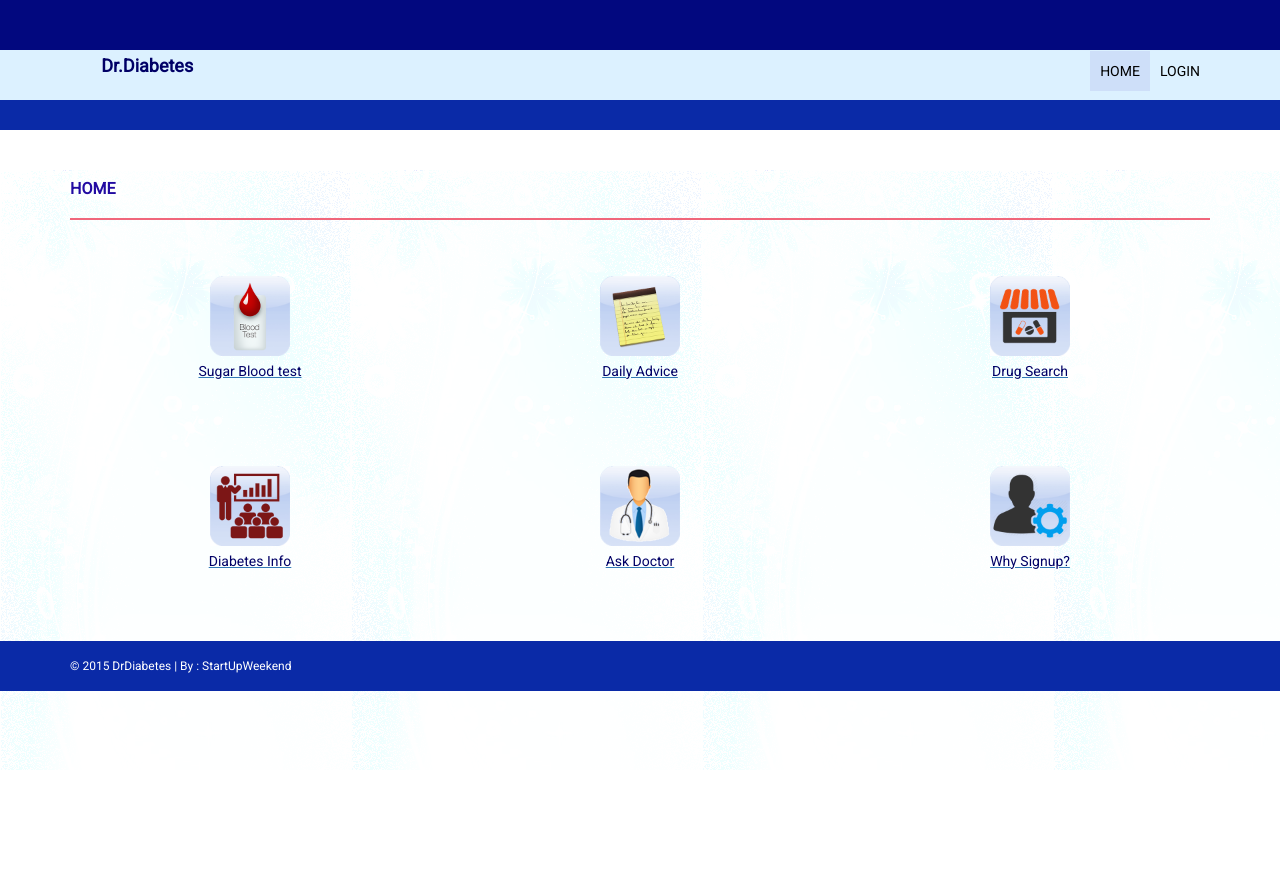
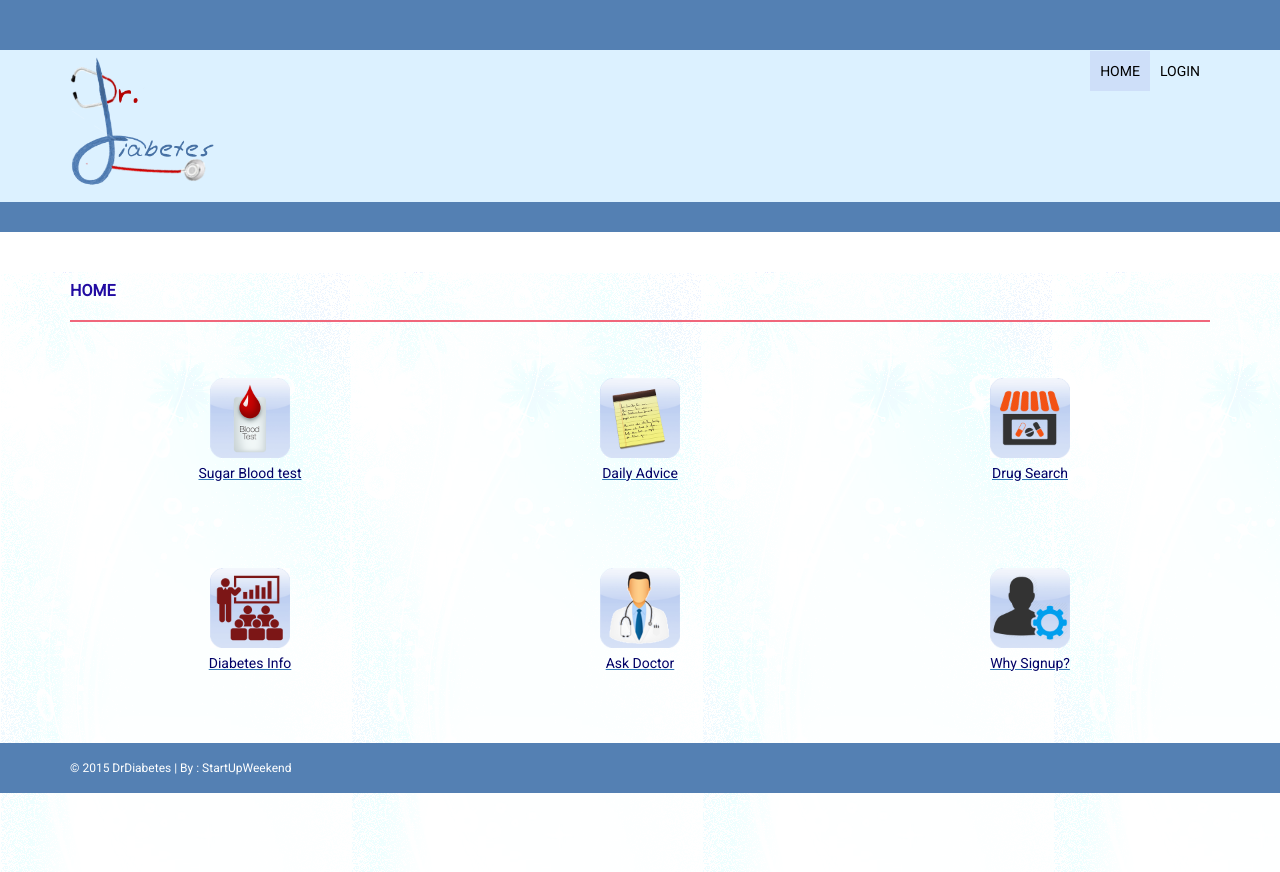
Before and after one commit to essa26/SWKuwait, a Django app: page / in a window 1280 px wide. Before the commit the page ends 770 px from the top, so only its background shows below. Run offline with Django 3.2, Linux system fonts and the light colour scheme; some libraries are stand-ins or nearby versions.

Commit message:
bloody backup

```diff
--- a/main/static/css/style.css
+++ b/main/static/css/style.css
@@ -78,7 +78,7 @@ background-color:#061b68;
    HEADER SECTION STYLES
  ============================================================ */
 header {
-    background-color: #02087f;
+    background-color: #5480B3;
     color: #fff;
     padding: 10px;
     text-align: right;
@@ -157,7 +157,7 @@ header {
 /* MENU LINKS SECTION*/
 
 .menu-section {
-    background-color: #0a2aa7;
+    background-color: #5480B3;
 }
 
 #menu-top a {
@@ -200,7 +200,7 @@ footer {
     padding: 10px;
     color: #fff;
     font-size: 12px;
-    background-color: #0A2AA7;
+    background-color: #5480B3;
 }
 
     footer a, footer a:hover {
--- a/main/templates/base.html
+++ b/main/templates/base.html
@@ -61,8 +61,7 @@
         <div class="navbar-header">
 
 
-            <strong class="auto-style5">&nbsp;&nbsp;&nbsp;&nbsp;&nbsp;&nbsp;
-                Dr.Diabetes</strong>
+            <img src="{% static 'icon/logo.png' %}" width="150px" />
 
             <button type="button" class="navbar-toggle" data-toggle="collapse" data-target=".navbar-collapse">
                 <span class="icon-bar"></span>
```
Also changed, not shown: main/static/icon/logo.png (added), main/static/icon/why.png (added).
